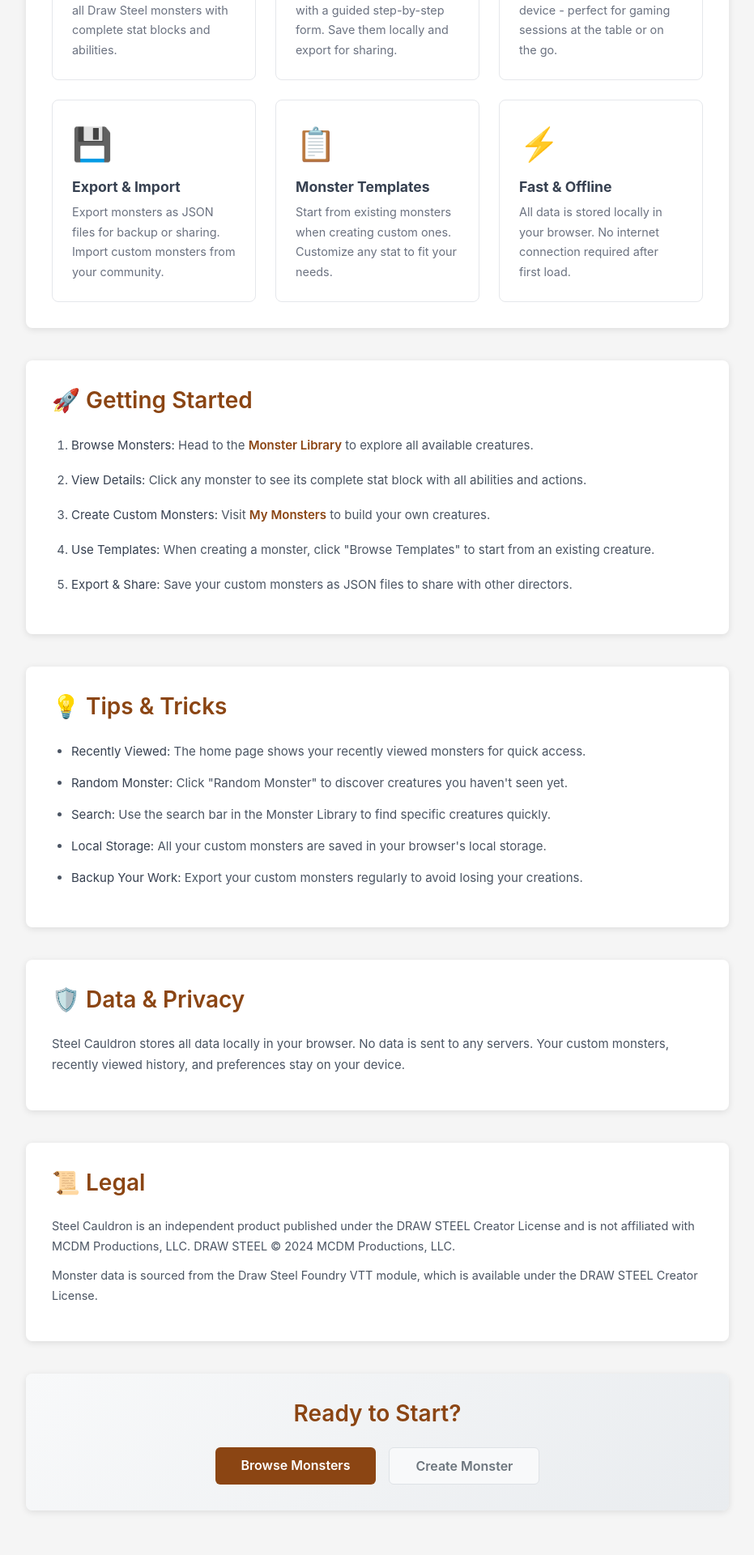
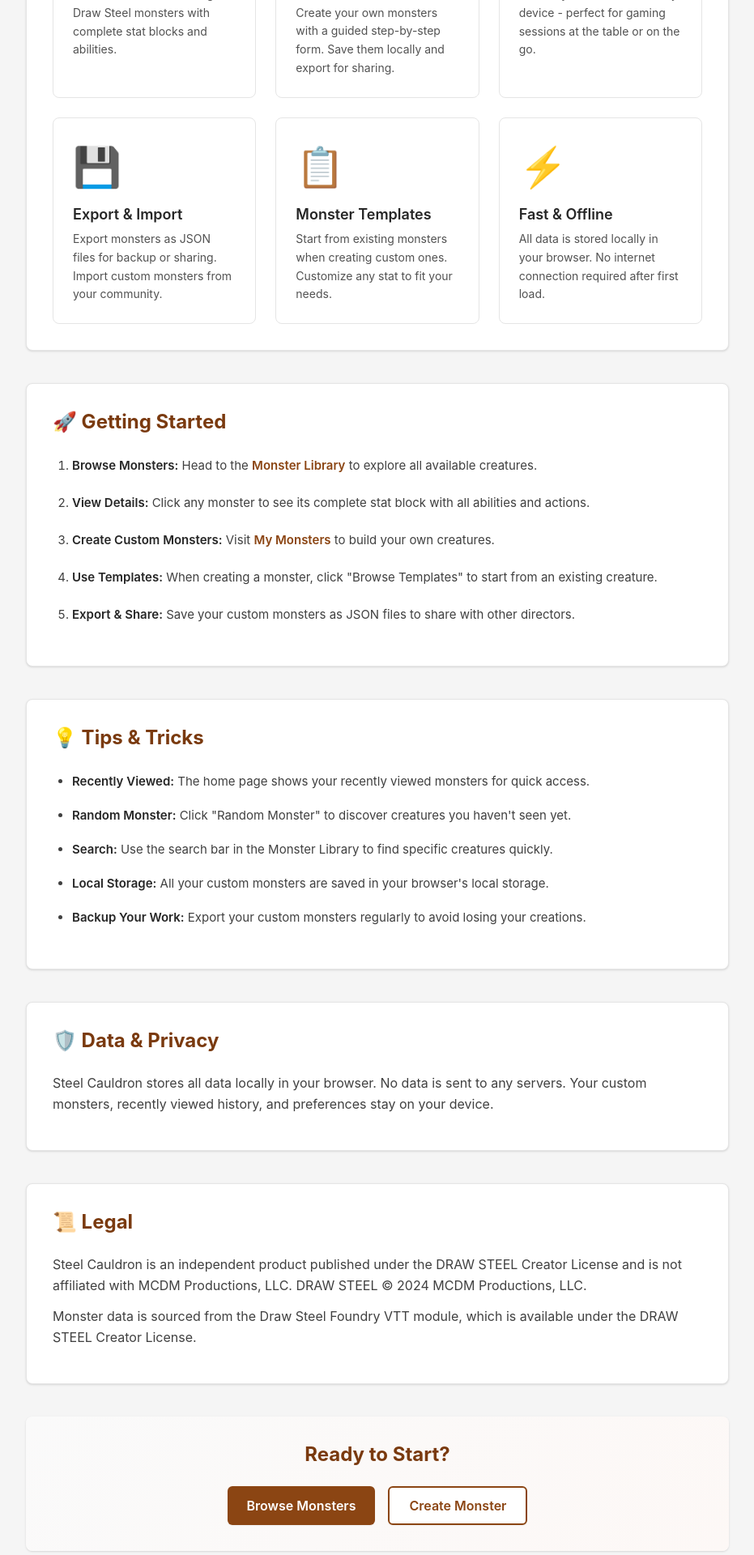
Before and after one commit to erik-meier/monster-library, a Vue app: page /about in a window 1280 px wide. Shown: the part 860-2780 px from the top of the page at 81% size, without its empty margins (174-1105 px from the left). Built offline with nearby package versions, Linux system fonts and the light colour scheme.

Commit message:
Complete visual polish: Update About page and STYLE_GUIDE.md
Co-authored-by: erik-meier <33582650+erik-meier@users.noreply.github.com>

```diff
--- a/src/views/About.vue
+++ b/src/views/About.vue
@@ -139,247 +139,279 @@ defineOptions({
 .about-page {
   max-width: 900px;
   margin: 0 auto;
-  padding: 2rem 1rem;
+  padding: var(--space-8) var(--space-4);
 }
 
 .about-hero {
   text-align: center;
-  padding: 3rem 0;
-  background: linear-gradient(135deg, #f8f9fa, #e9ecef);
-  border-radius: 12px;
-  margin-bottom: 3rem;
+  padding: var(--space-12) var(--space-8);
+  background: linear-gradient(135deg, var(--color-neutral-50), var(--color-primary-50));
+  border-radius: var(--radius-xl);
+  margin-bottom: var(--space-12);
+  box-shadow: var(--shadow-base);
 }
 
 .about-hero h1 {
-  color: #8b4513;
-  font-size: 2.5rem;
-  margin-bottom: 1rem;
-  font-weight: bold;
+  color: var(--color-primary-700);
+  font-size: var(--font-size-4xl);
+  margin-bottom: var(--space-4);
+  font-weight: var(--font-weight-bold);
+  font-family: var(--font-family-serif);
 }
 
 .subtitle {
-  color: #6c757d;
-  font-size: 1.2rem;
+  color: var(--color-neutral-600);
+  font-size: var(--font-size-xl);
   margin: 0;
+  line-height: var(--line-height-relaxed);
 }
 
 .about-content {
   display: flex;
   flex-direction: column;
-  gap: 2.5rem;
+  gap: var(--space-10);
 }
 
 .about-section {
   background: white;
-  padding: 2rem;
-  border-radius: 8px;
-  box-shadow: 0 2px 8px rgba(0, 0, 0, 0.1);
+  padding: var(--space-8);
+  border-radius: var(--radius-lg);
+  box-shadow: var(--shadow-base);
+  border: 1px solid var(--color-neutral-200);
 }
 
 .about-section h2 {
-  color: #8b4513;
-  font-size: 1.75rem;
-  margin: 0 0 1.5rem 0;
-  font-weight: 600;
+  color: var(--color-primary-700);
+  font-size: var(--font-size-2xl);
+  margin: 0 0 var(--space-6) 0;
+  font-weight: var(--font-weight-bold);
 }
 
 .about-section p {
-  color: #4b5563;
-  line-height: 1.7;
-  margin: 0.75rem 0;
+  color: var(--color-neutral-700);
+  line-height: var(--line-height-relaxed);
+  margin: var(--space-3) 0;
+  font-size: var(--font-size-base);
 }
 
 .features-grid {
   display: grid;
   grid-template-columns: repeat(auto-fit, minmax(250px, 1fr));
-  gap: 1.5rem;
-  margin-top: 1.5rem;
+  gap: var(--space-6);
+  margin-top: var(--space-6);
 }
 
 .feature-item {
-  padding: 1.5rem;
-  border: 1px solid #e5e7eb;
-  border-radius: 8px;
-  transition: all 0.2s ease;
+  padding: var(--space-6);
+  border: 1px solid var(--color-neutral-200);
+  border-radius: var(--radius-lg);
+  transition: var(--transition-all);
+  background: white;
 }
 
 .feature-item:hover {
-  border-color: #8b4513;
-  box-shadow: 0 4px 6px rgba(139, 69, 19, 0.1);
+  border-color: var(--color-primary-400);
+  box-shadow: var(--shadow-md);
+  transform: translateY(-2px);
 }
 
 .feature-icon {
-  font-size: 2.5rem;
-  margin-bottom: 0.75rem;
+  font-size: var(--font-size-5xl);
+  margin-bottom: var(--space-3);
 }
 
 .feature-item h3 {
-  color: #374151;
-  font-size: 1.1rem;
-  margin: 0 0 0.5rem 0;
+  color: var(--color-neutral-800);
+  font-size: var(--font-size-lg);
+  margin: 0 0 var(--space-2) 0;
+  font-weight: var(--font-weight-semibold);
 }
 
 .feature-item p {
-  color: #6b7280;
-  font-size: 0.9rem;
+  color: var(--color-neutral-600);
+  font-size: var(--font-size-sm);
   margin: 0;
+  line-height: var(--line-height-relaxed);
 }
 
 .getting-started-list {
-  margin: 1rem 0;
-  padding-left: 1.5rem;
-  color: #4b5563;
-  line-height: 1.8;
+  margin: var(--space-4) 0;
+  padding-left: var(--space-6);
+  color: var(--color-neutral-700);
+  line-height: var(--line-height-loose);
 }
 
 .getting-started-list li {
-  margin: 1rem 0;
+  margin: var(--space-4) 0;
 }
 
 .getting-started-list strong {
-  color: #374151;
+  color: var(--color-neutral-800);
+  font-weight: var(--font-weight-semibold);
 }
 
 .getting-started-list a {
-  color: #8b4513;
+  color: var(--color-primary-600);
   text-decoration: none;
-  font-weight: 600;
+  font-weight: var(--font-weight-semibold);
+  transition: var(--transition-colors);
 }
 
 .getting-started-list a:hover {
   text-decoration: underline;
+  color: var(--color-primary-700);
 }
 
 .shortcuts-grid {
   display: grid;
-  gap: 1rem;
-  margin-top: 1.5rem;
+  gap: var(--space-4);
+  margin-top: var(--space-6);
 }
 
 .shortcut-item {
   display: flex;
   align-items: center;
-  gap: 1rem;
-  padding: 1rem;
-  background: #f9fafb;
-  border-radius: 6px;
+  gap: var(--space-4);
+  padding: var(--space-4);
+  background: var(--color-neutral-50);
+  border-radius: var(--radius-md);
+  border: 1px solid var(--color-neutral-200);
 }
 
 .shortcut-keys {
   display: flex;
-  gap: 0.5rem;
+  gap: var(--space-2);
   min-width: 150px;
 }
 
 kbd {
   display: inline-block;
   padding: 0.3em 0.6em;
-  font-size: 0.9em;
-  font-family: monospace;
-  line-height: 1;
-  color: #1f2937;
-  background-color: #ffffff;
-  border: 1px solid #d1d5db;
-  border-radius: 4px;
+  font-size: var(--font-size-sm);
+  font-family: var(--font-family-mono);
+  line-height: var(--line-height-tight);
+  color: var(--color-neutral-800);
+  background-color: white;
+  border: 1px solid var(--color-neutral-300);
+  border-radius: var(--radius-base);
   box-shadow: 0 1px 0 rgba(0, 0, 0, 0.1), inset 0 0 0 2px #ffffff;
+  font-weight: var(--font-weight-medium);
 }
 
 .shortcut-description {
-  color: #6b7280;
-  font-size: 0.95rem;
+  color: var(--color-neutral-600);
+  font-size: var(--font-size-base);
+  line-height: var(--line-height-normal);
 }
 
 .tips-list {
-  margin: 1rem 0;
-  padding-left: 1.5rem;
-  color: #4b5563;
-  line-height: 1.8;
+  margin: var(--space-4) 0;
+  padding-left: var(--space-6);
+  color: var(--color-neutral-700);
+  line-height: var(--line-height-loose);
 }
 
 .tips-list li {
-  margin: 0.75rem 0;
+  margin: var(--space-3) 0;
 }
 
 .tips-list strong {
-  color: #374151;
+  color: var(--color-neutral-800);
+  font-weight: var(--font-weight-semibold);
 }
 
 .legal-text {
-  font-size: 0.9rem;
-  color: #6b7280;
-  line-height: 1.6;
+  font-size: var(--font-size-sm);
+  color: var(--color-neutral-600);
+  line-height: var(--line-height-relaxed);
 }
 
 .cta-section {
   text-align: center;
-  background: linear-gradient(135deg, #f8f9fa, #e9ecef);
+  background: linear-gradient(135deg, var(--color-neutral-50), var(--color-primary-50));
   border: none;
 }
 
 .cta-buttons {
   display: flex;
-  gap: 1rem;
+  gap: var(--space-4);
   justify-content: center;
-  margin-top: 1.5rem;
+  margin-top: var(--space-6);
   flex-wrap: wrap;
 }
 
 .btn {
-  padding: 0.75rem 2rem;
+  padding: var(--padding-btn);
   border: none;
-  border-radius: 6px;
-  font-size: 1rem;
-  font-weight: 600;
+  border-radius: var(--radius-md);
+  font-size: var(--font-size-base);
+  font-weight: var(--font-weight-semibold);
   text-decoration: none;
   cursor: pointer;
-  transition: all 0.2s ease;
-  display: inline-block;
+  transition: var(--transition-all);
+  display: inline-flex;
+  align-items: center;
+  justify-content: center;
+  box-shadow: var(--shadow-sm);
 }
 
 .btn-primary {
-  background-color: #8b4513;
+  background-color: var(--color-primary-600);
   color: white;
 }
 
 .btn-primary:hover {
-  background-color: #6d3410;
+  background-color: var(--color-primary-700);
+  transform: translateY(-1px);
+  box-shadow: var(--shadow-md);
+}
+
+.btn-primary:active {
+  transform: translateY(0);
+  box-shadow: var(--shadow-sm);
 }
 
 .btn-secondary {
-  background-color: #f8f9fa;
-  color: #6c757d;
-  border: 1px solid #dee2e6;
+  background-color: white;
+  color: var(--color-primary-600);
+  border: 2px solid var(--color-primary-600);
 }
 
 .btn-secondary:hover {
-  background-color: #e9ecef;
-  border-color: #adb5bd;
+  background-color: var(--color-primary-50);
+  transform: translateY(-1px);
+  box-shadow: var(--shadow-md);
+}
+
+.btn-secondary:active {
+  transform: translateY(0);
+  box-shadow: var(--shadow-sm);
 }
 
 @media (max-width: 768px) {
   .about-page {
-    padding: 1rem 0.5rem;
+    padding: var(--space-4) var(--space-2);
   }
 
   .about-hero {
-    padding: 2rem 1rem;
-    margin-bottom: 2rem;
+    padding: var(--space-8) var(--space-4);
+    margin-bottom: var(--space-8);
   }
 
   .about-hero h1 {
-    font-size: 2rem;
+    font-size: var(--font-size-3xl);
   }
 
   .subtitle {
-    font-size: 1rem;
+    font-size: var(--font-size-base);
   }
 
   .about-section {
-    padding: 1.5rem;
+    padding: var(--space-6);
   }
 
   .about-section h2 {
-    font-size: 1.5rem;
+    font-size: var(--font-size-xl);
   }
 
   .features-grid {
@@ -387,7 +419,7 @@ kbd {
   }
 
   .shortcuts-grid {
-    gap: 0.75rem;
+    gap: var(--space-3);
   }
 
   .shortcut-item {
```
Also changed, not shown: 1 other file (tests, documents, lock files or other folders).
